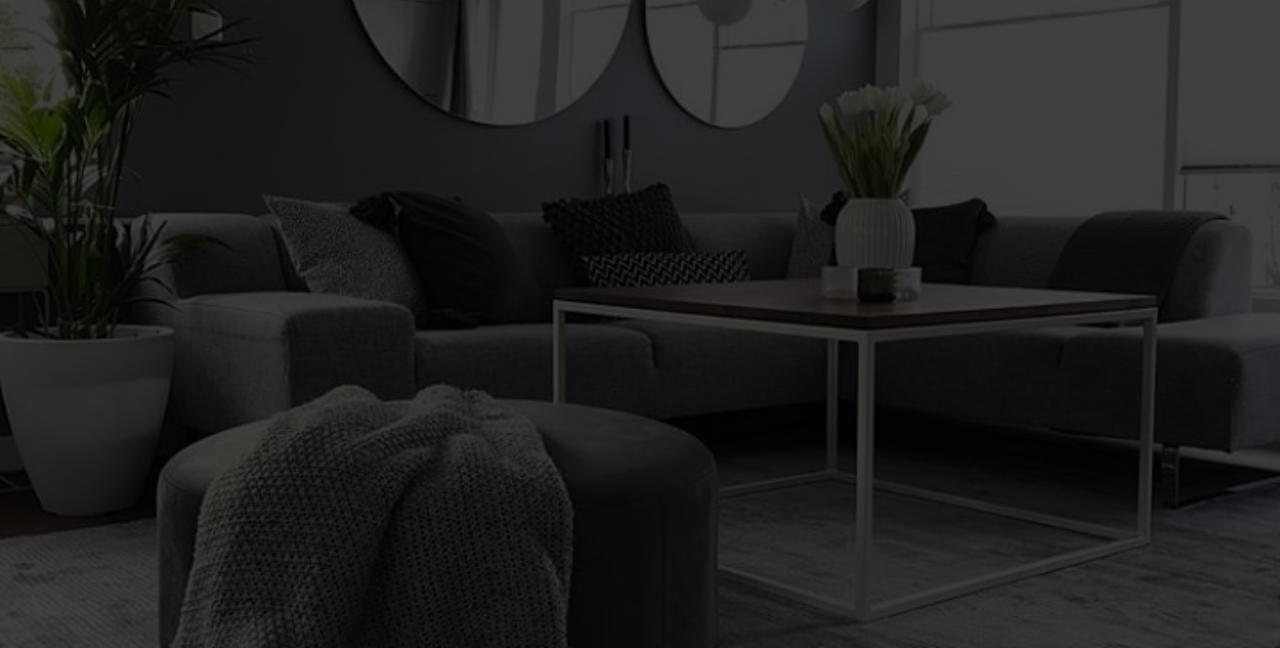
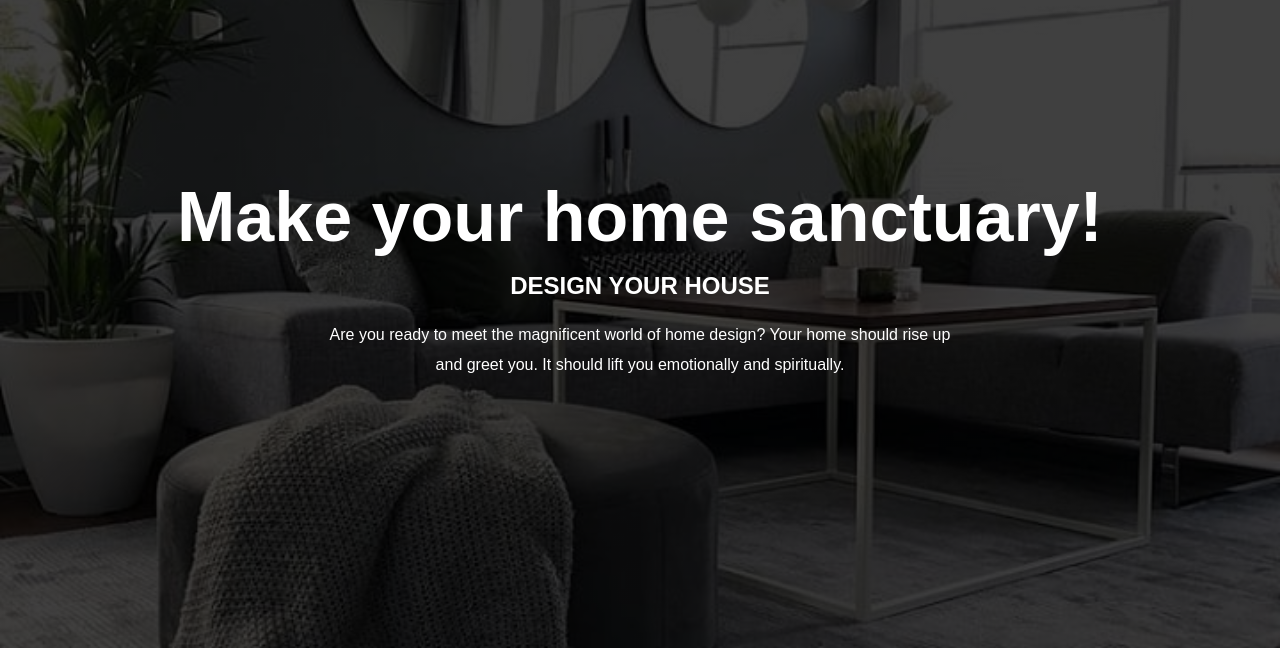
Before and after one commit to Mary8992/Sample-Website1, a plain HTML site: page index.html in a window 1280 px wide. Shown: the part 152-800 px from the top of the page. Drawn offline with Linux system fonts and the light colour scheme.

Commit message:
content section codes and styles added

```diff
--- a/index.html
+++ b/index.html
@@ -19,5 +19,16 @@
                     <li><a href="#">Backyard</a></li>
                 </ul>
             </div>
+              <div class="content">
+                <h1>Make your home sanctuary!</h1>
+                <h2>DESIGN YOUR HOUSE</h2>
+                <p>
+                    Are you ready to meet the magnificent world of home design?
+                    Your home should rise up<br />
+                    and greet you. It should lift you emotionally and
+                     spiritually.<!-- <br />
+                    At the end or start of any day, it should ground you in a
+                    sense of peace.<br /> -->
+                </p>
     </body>
 </html>
--- a/style.css
+++ b/style.css
@@ -60,3 +60,30 @@
 .navbar ul li:hover::after {
   width: 100%;
 }
+
+.content {
+  width: 100%;
+  position: absolute;
+  top: 50%;
+  transform: translateY(-50%);/*vertically center*/
+  text-align: center;
+  color: #fff;
+}
+
+.content h1 {
+  font-size: 70px;
+  margin-top: 80px;
+}
+
+.banner h2 {
+  margin-top: 15px;
+}
+
+.content p {
+  /* margin: 30px auto; */
+  margin: 20px auto;
+  font-weight: 100;
+  /* line-height: 30px; */
+  line-height: 30px;
+  /* margin-top: 50px; */
+}
```
